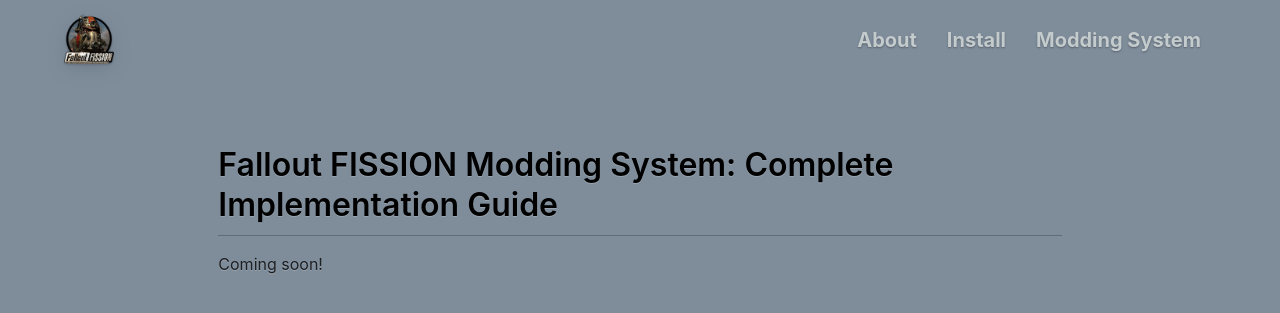
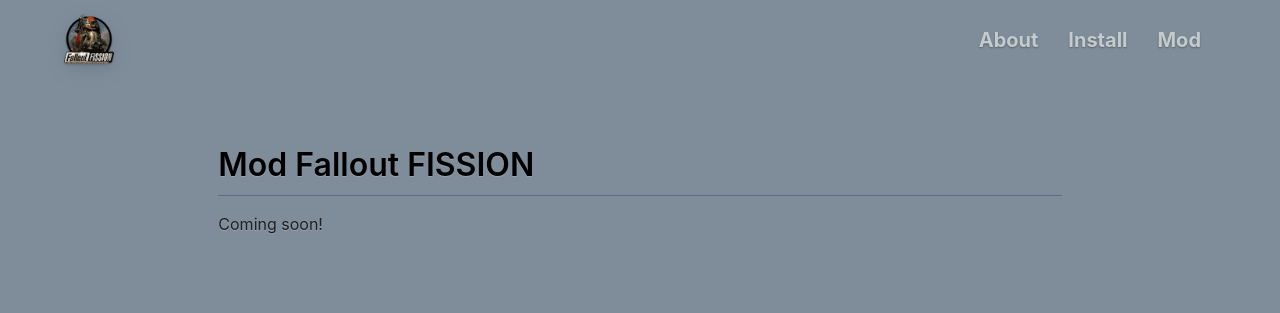
Before and after one commit to cambragol/fallout-fission, a Jekyll site: the page built from _pages/modding_notice.md, in a window 1280 px wide. Shown: the top 313 px of the page. Built offline with Jekyll 4.4.1, drawn with Linux system fonts in a browser that asks for light colours; nearby versions of some CDN libraries; comment, search, counter and statistics services are not loaded.

Commit message:
Update modding_notice.md

```diff
--- a/_pages/modding_notice.md
+++ b/_pages/modding_notice.md
@@ -1,11 +1,11 @@
 ---
 layout: page
-title: Modding System
+title: Mod
 include_in_header: true
 include_in_footer: true
 ---
 
-Fallout FISSION Modding System: Complete Implementation Guide
+Mod Fallout FISSION
 =============================================================
 
 Coming soon!
```
